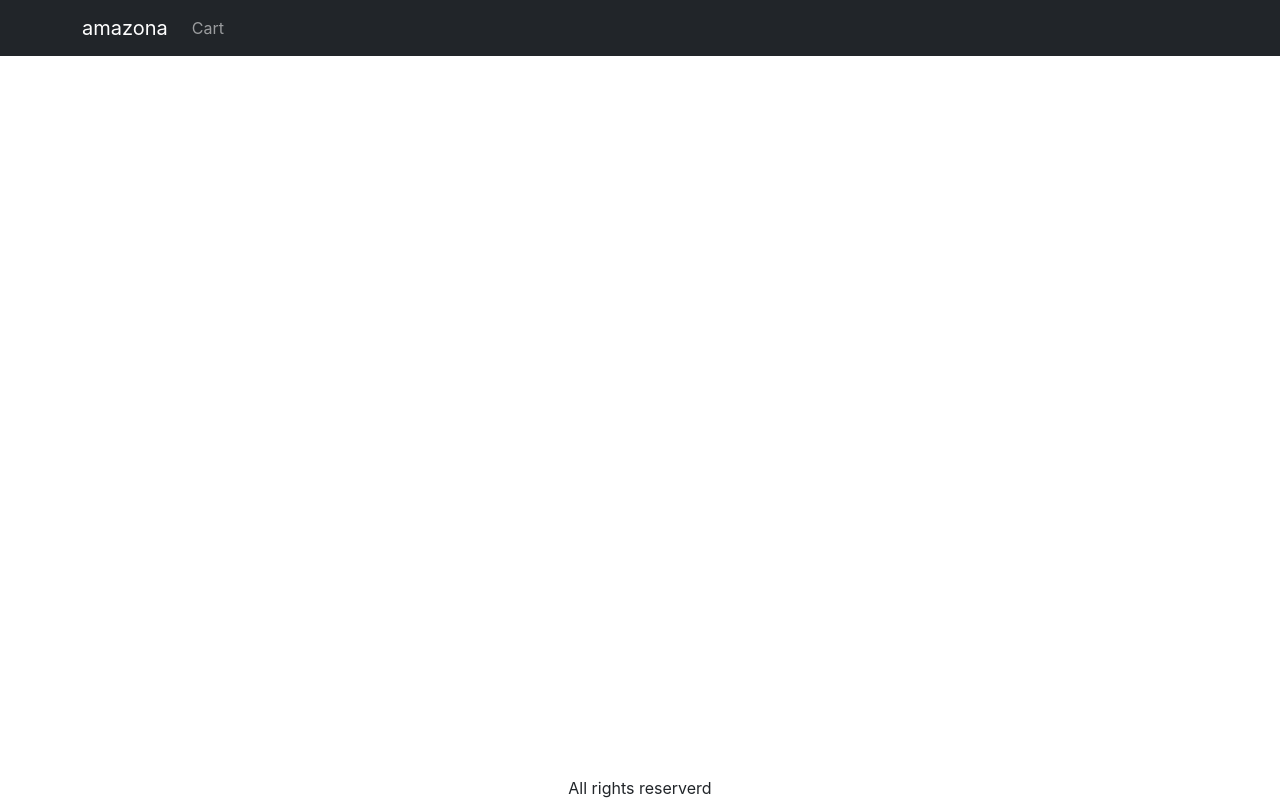
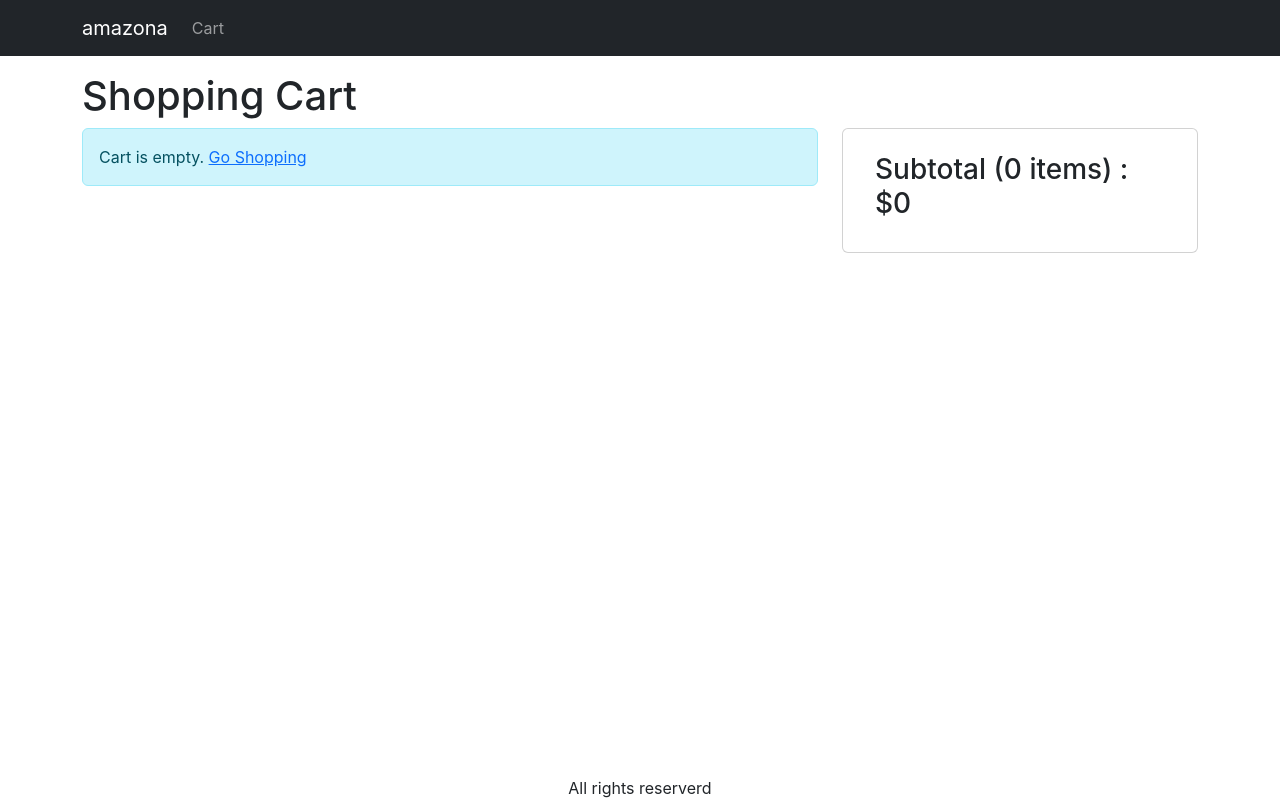
Before and after one commit to PersusPrince070/Amazona-MERN-Ecommerce, a React (Create React App) app in the folder frontend/: page /cart in a window 1280 px wide. Built offline with nearby package versions, Linux system fonts and the light colour scheme.

Commit message:
Create Cart Screen

```diff
--- a/frontend/src/App.js
+++ b/frontend/src/App.js
@@ -8,6 +8,7 @@
 import Badge from "react-bootstrap/esm/Badge";
 import { useContext } from "react";
 import { Store } from "./store";
+import CartScreen from "./screen/CartScreen";
 
 function App() {
 
@@ -47,6 +48,7 @@
             <Routes>
               <Route path="/" element={ <HomeScreen /> } />
               <Route path="/product/:slug" element={ <ProductScreen /> } />
+              <Route path="/cart" element={ <CartScreen /> } />
             </Routes>
           </Container>
         </main>
--- a/frontend/src/index.css
+++ b/frontend/src/index.css
@@ -47,3 +47,7 @@
 .img-large {
   max-width: 100%;
 }
+
+.img-thumbnail {
+  height: 80px;
+}
--- /dev/null
+++ b/frontend/src/screen/CartScreen.js
@@ -0,0 +1,103 @@
+import { useContext } from "react";
+import { Store } from "../store";
+import { Helmet } from "react-helmet-async";
+import MessageBox from "../components/MessageBox";
+import Row from "react-bootstrap/Row";
+import Col from "react-bootstrap/Col";
+import ListGroup from "react-bootstrap/ListGroup";
+import { Link } from "react-router-dom";
+import Button from "react-bootstrap/Button";
+import Card from "react-bootstrap/Card";
+
+export default function CartScreen() {
+    const { state, dispatch: ctxDispatch } = useContext(Store)
+    const {
+        cart: { cartItems },
+    } = state
+
+    return (
+        <div>
+            <Helmet>
+                <title>
+                    Shopping Cart
+                </title>
+            </Helmet>
+            <h1>
+                Shopping Cart
+            </h1>
+            <Row>
+                <Col md={ 8 }>
+                    {
+                        cartItems.length === 0
+                            ? (
+                                <MessageBox>
+                                    Cart is empty. <Link to='/'>Go Shopping</Link>
+                                </MessageBox>
+                            )
+                            : (
+                                <ListGroup>
+                                    {
+                                        cartItems.map((item) => (
+                                            <ListGroup.Item key={ item._id }>
+                                                <Row className='align-items-center'>
+                                                    <Col md={ 4 }>
+                                                        <img
+                                                            src={ item.image }
+                                                            alt={ item.name }
+                                                            className="img-fluid rounded img-thumbnail"
+                                                        ></img>{ ' ' }
+                                                        <Link to={ `/product/${ item.slug }` }>
+                                                            { item.name }
+                                                        </Link>
+                                                    </Col>
+                                                    <Col md={ 3 }>
+                                                        <Button
+                                                            variant='light'
+                                                            disabled={ item.quantity === 1 }
+                                                        >
+                                                            <i className="fas fa-minus-circle"></i>
+                                                        </Button>{ ' ' }
+                                                        <span>{ item.quantity }</span>{ ' ' }
+                                                        <Button
+                                                            variant='light'
+                                                            disabled={ item.quantity === item.countInStock }
+                                                        >
+                                                            <i className="fas fa-plus-circle"></i>
+                                                        </Button>
+                                                    </Col>
+                                                    <Col md={ 3 }>${ item.price }</Col>
+                                                    <Col md={ 2 }>
+                                                        <Button variant='light'>
+                                                            <i className='fas fa-trash'></i>
+                                                        </Button>
+                                                    </Col>
+                                                </Row>
+                                            </ListGroup.Item>
+                                        ))
+                                    }
+                                </ListGroup>
+                            )
+                    }
+                </Col>
+                <Col md={ 4 }>
+                    <Card>
+                        <Card.Body>
+                            <ListGroup variant='flush'>
+                                <ListGroup.Item>
+                                    <h3>
+                                        Subtotal ({
+                                            cartItems.reduce((a, c) => ( a + c.quantity), 0)
+                                        }{ ' ' }items) : $
+                                        {
+                                            cartItems.reduce((a, c) => (a + c.price * c.quantity), 0)
+                                        }
+                                    </h3>
+                                </ListGroup.Item>
+                            </ListGroup>
+                        </Card.Body>
+                    </Card>
+                </Col>
+            </Row>
+        </div>
+    )
+}
--- a/frontend/src/screen/ProductScreen.js
+++ b/frontend/src/screen/ProductScreen.js
@@ -6,7 +6,7 @@
 import Card from "react-bootstrap/Card";
 import Badge from "react-bootstrap/Badge";
 import Button from "react-bootstrap/Button";
-import { useParams } from "react-router-dom";
+import { useNavigate, useParams } from "react-router-dom";
 import Rating from "../components/Rating";
 import { Helmet } from "react-helmet-async";
 import LoadingBox from "../components/LoadingBox";
@@ -28,6 +28,7 @@
 }
 
 function ProductScreen() {
+    const navigate = useNavigate()
     const params = useParams();
     const { slug } = params;
 
@@ -72,6 +73,7 @@
                 quantity
             }
         })
+        navigate('/cart')
     }
 
     return(
```
Also changed, not shown: 1 other file (tests, documents, lock files or other folders).
